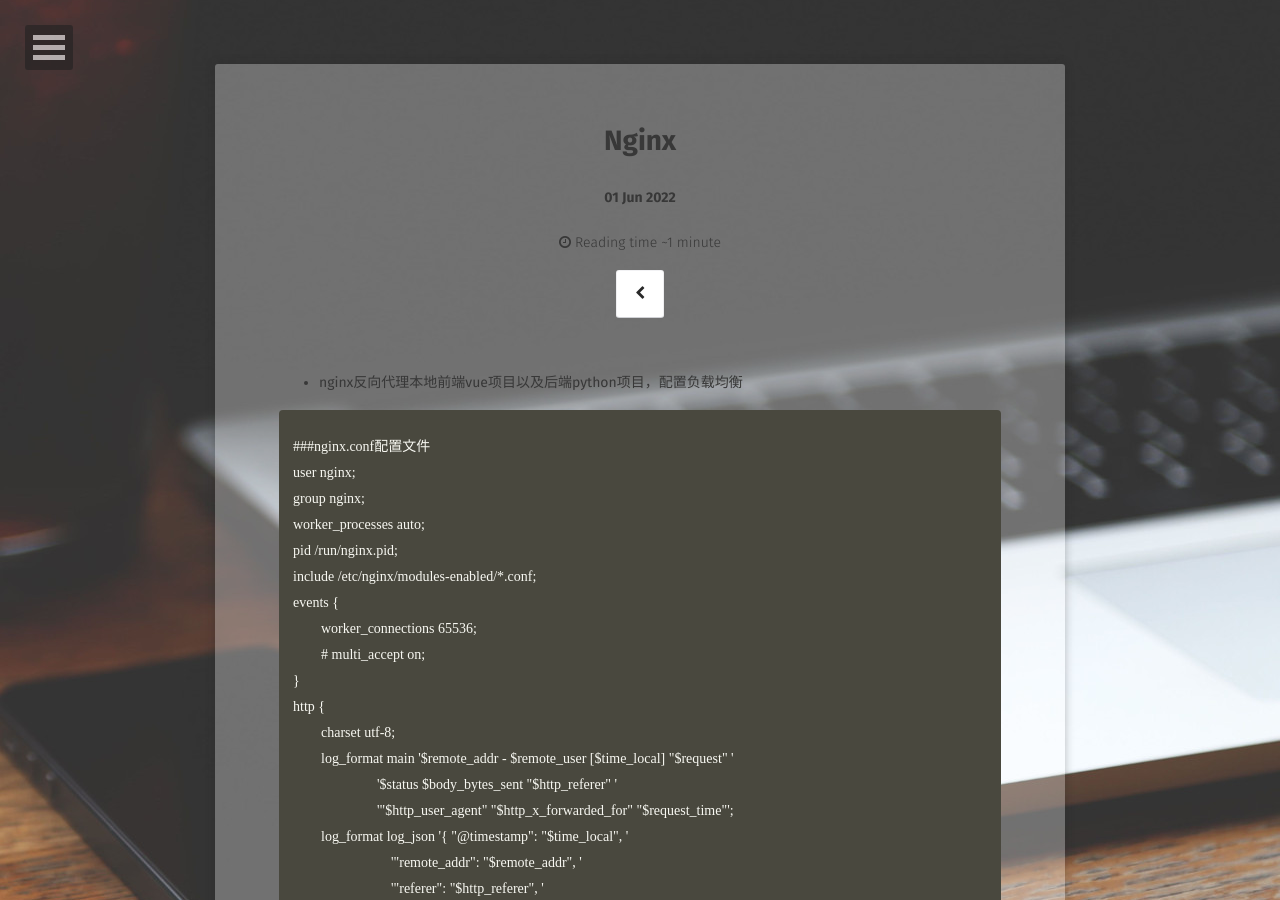
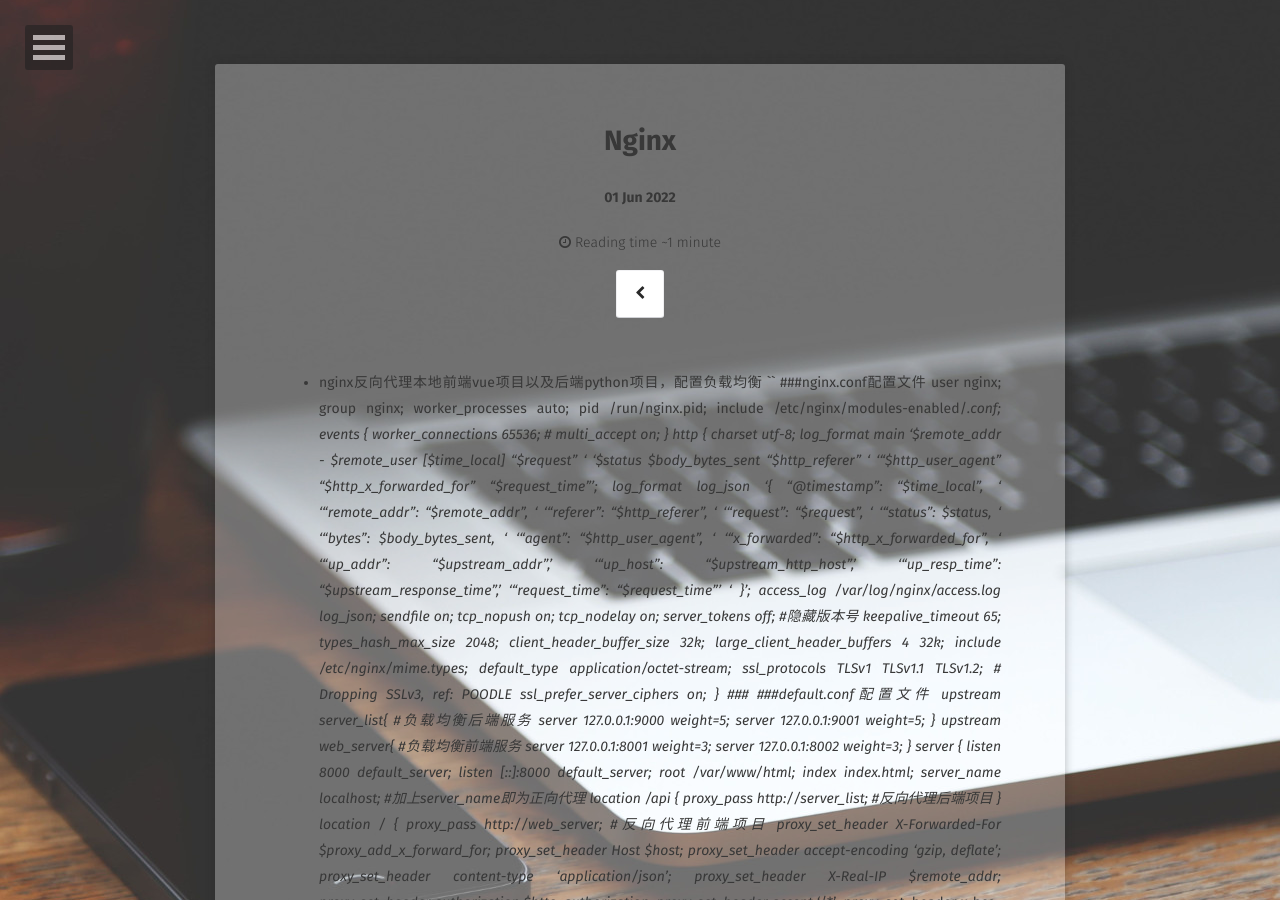
Before and after one commit to A17513081909/csz.github.io, a Jekyll site: the page built from _posts/2021-01-02-nginx.md, in a window 1280 px wide and 900 px high. Built offline with Jekyll 4.4.1, drawn with Linux system fonts in a browser that asks for light colours; some web fonts are replaced; some of the changed text lies outside the part shown.

Commit message:
Update 2021-01-02-nginx.md

````diff
--- a/_posts/2021-01-02-nginx.md
+++ b/_posts/2021-01-02-nginx.md
@@ -9,7 +9,7 @@ comments: false
 ---
 
 * nginx反向代理本地前端vue项目以及后端python项目，配置负载均衡
-{% highlight html %}
+``
 ###nginx.conf配置文件
 user nginx;
 group nginx;
@@ -122,4 +122,4 @@ services:
 docker-compose up -d
 
 ###k8s部署
-{% endhighlight %}
+```
````
